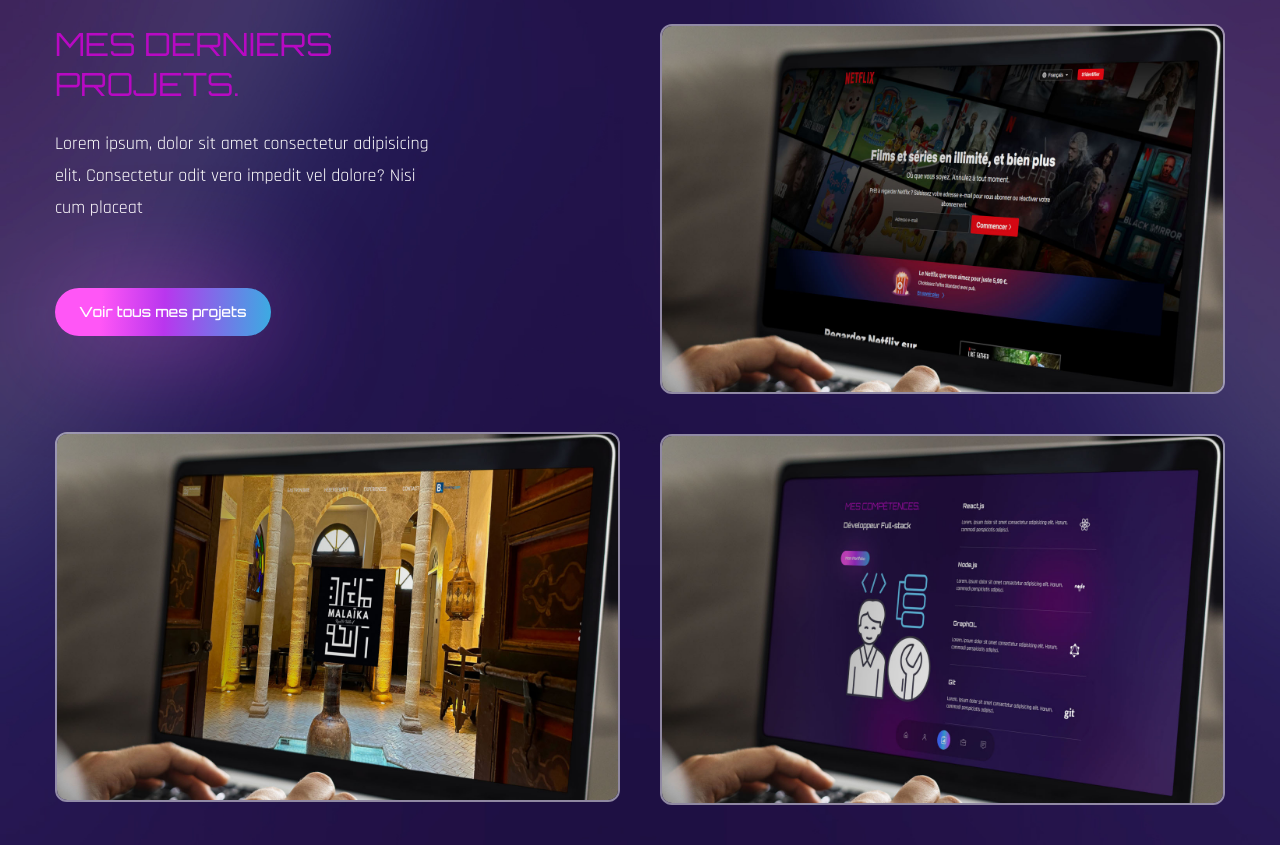
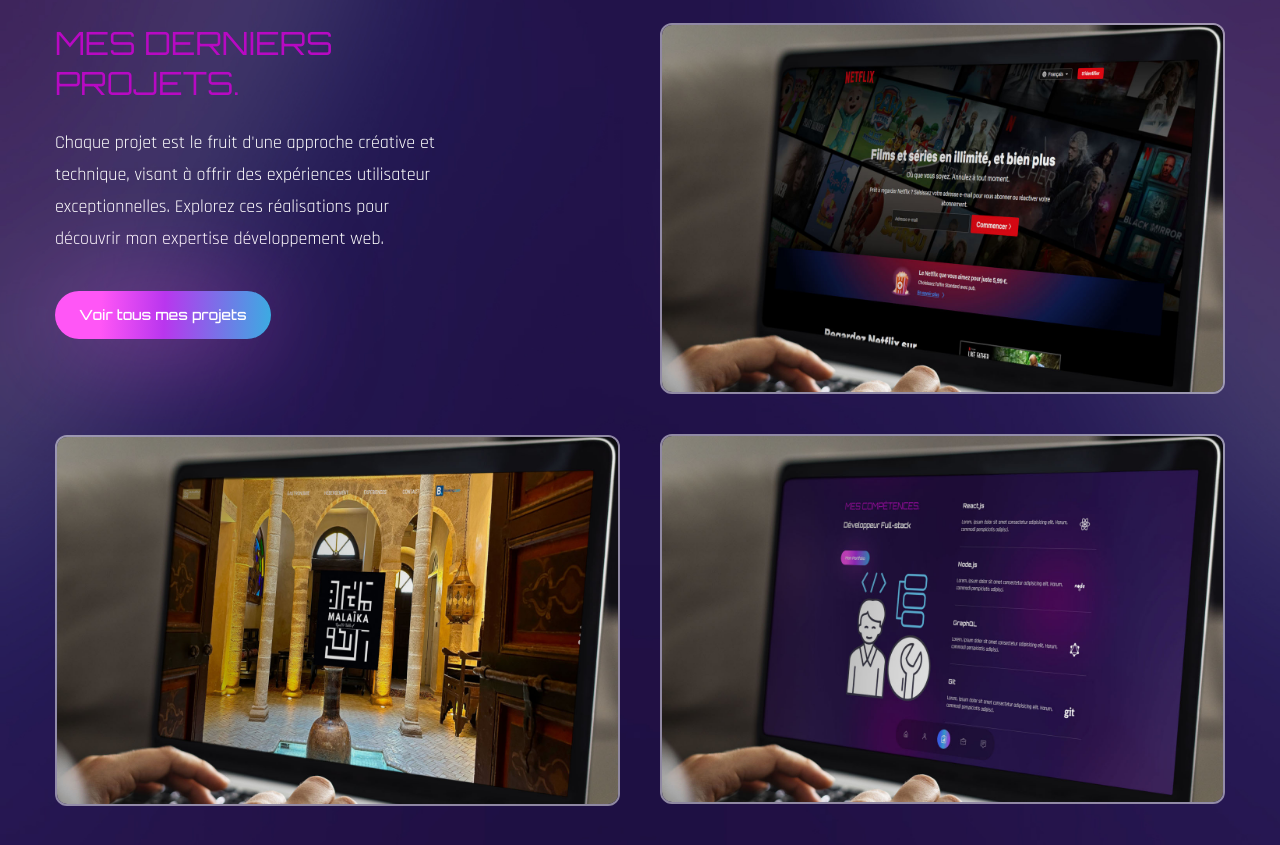
Before and after one commit to Iznobadd/portfolio, a React (Create React App) app: page / in a window 1280 px wide. Shown: the part 2340-3185 px from the top of the page. Built offline with nearby package versions, Linux system fonts and the light colour scheme; a web font is replaced by a local one.

Commit message:
change link riad

```diff
--- a/src/components/Work.tsx
+++ b/src/components/Work.tsx
@@ -21,9 +21,11 @@ export default function Work() {
                 Mes derniers
                 <br /> Projets.
               </h2>
-              <p className="max-w-sm mb-16">
-                Lorem ipsum, dolor sit amet consectetur adipisicing elit.
-                Consectetur odit vero impedit vel dolore? Nisi cum placeat
+              <p className="max-w-sm mb-9">
+                Chaque projet est le fruit d'une approche créative et technique,
+                visant à offrir des expériences utilisateur exceptionnelles.
+                Explorez ces réalisations pour découvrir mon expertise
+                développement web.
               </p>
               <button className="btn btn-sm">
                 <a href="https://github.com/Iznobadd" target="_blank">
@@ -33,7 +35,7 @@ export default function Work() {
             </div>
             <div className="group relative overflow-hidden border-2 border-white/50 rounded-xl">
               <a
-                href="https://github.com/Iznobadd/riadmalaika"
+                href="https://riad-malaika-essaouira.com/"
                 target="_blank"
                 rel="noreferrer"
               >
```
